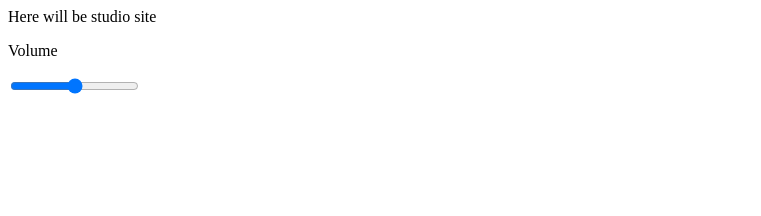
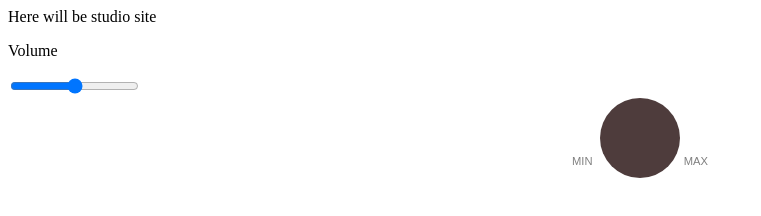
Before and after one commit to wojciechbator/wb-player, a React app: page / in a window 1280 px wide. Shown: the whole page, without its empty margins (0-761 px from the left). Built offline with nearby package versions, Linux system fonts and the light colour scheme.

Commit message:
Started with dial

```diff
--- a/client/audio/index.js
+++ b/client/audio/index.js
@@ -1,4 +1,5 @@
 import React, { Component } from 'react';
+import Dial from '../common/dial';
 
 let BUFF_SIZE_RENDERER = 16384,
     audioInput = null,
@@ -6,13 +7,13 @@ let BUFF_SIZE_RENDERER = 16384,
     gainNode = null,
     scriptProcessorNode = null,
     scriptProcessorAnalysisNode = null,
-    analyserNode = null
+    analyserNode = null;
 
 export default class Audio extends Component {
     constructor(props) {
         super(props);
         const state = {
-            currentVolume: 0
+            currentVolume: 0.5
         }
         this.captureAudio();
     }
@@ -24,7 +25,6 @@ export default class Audio extends Component {
                 navigator.mozGetUserMedia || navigator.msGetUserMedia;
 
         if (navigator.getUserMedia) {
-
             navigator.getUserMedia({ audio: true },
                 (stream) => {
                     this.startInput(audioContext, stream);
@@ -33,7 +33,6 @@ export default class Audio extends Component {
                     alert('Error capturing audio.');
                 }
             );
-
         } else { alert('getUserMedia not supported in this browser.'); }
     }
 
@@ -109,7 +108,8 @@ export default class Audio extends Component {
         return (
             <div>
                 <p>Volume</p>
-                <input id="volume" type="range" min="0" max="1" step="0.1" defaultValue="0.5" />
+                <input id="volume" type="range" min="0" max="1" step="0.01" defaultValue="0.5" />
+                <Dial knobsAmount={8}/>
             </div>
         );
     }
--- a/client/common/dial/dial.css
+++ b/client/common/dial/dial.css
@@ -1,3 +1,49 @@
-.dial-container {
-    display: block;
+.knob-surround {
+    position: relative;
+    background-color: #4E3C3C;
+    width: 5em;
+    height: 5em;
+    border-radius: 50%;
+    border: solid .25em darken(#181818, 4%);
+    margin: auto;
 }
+
+.knob {
+  position: absolute;
+  width: 100%;
+  height: 100%;
+  border-radius: 50%;
+  transform: rotate();
+  z-index: 10;
+}
+
+.min,
+.max {
+  display: block;
+  font-family: "Varela Round", sans-serif;
+  text-transform: uppercase;
+  -webkit-font-smoothing: antialiased;
+  font-size: 70%;
+  position: absolute;
+  opacity: .5;
+}
+
+.min {
+  bottom: 1em;
+  left: -2.5em;
+}
+
+.max {
+  bottom: 1em;
+  right: -2.5em;
+}
+
+.tick {
+  position: absolute;
+  width: 100%;
+  height: 100%;
+  top: 0;
+  left: 0;
+  z-index: 5;
+  overflow: visible;
+}
--- a/client/common/dial/index.js
+++ b/client/common/dial/index.js
@@ -1,7 +1,21 @@
+import React from 'react';
 import './dial.css';
 
-const Dial = (props) => (
-    <div className='dial-container'>Beautiful dial here</div>
+const Tick = (props) => (
+    <div className="tick" style={{ transform: rotate(props.angle) }}></div>
 );
 
+const Dial = (props) => {
+    let angles = [27, 54, 81, 108, 135, 162, 189, 216, 243];
+    return (
+        <div className="knob-surround">
+            <div className="knob"></div>
+            <span className="min">Min</span>
+            <span className="max">Max</span>
+            <div className="ticks">
+                {angles.forEach(angle => { return <Tick angle={angle} /> })}
+            </div>
+        </div>
+    );
+}
 export default Dial;
--- a/package.json
+++ b/package.json
@@ -25,9 +25,11 @@
     "babel-preset-es2015": "^6.24.1",
     "babel-preset-react": "^6.24.1",
     "babel-preset-react-hmre": "^1.1.1",
+    "css-loader": "^0.28.5",
     "html-webpack-plugin": "^2.30.1",
     "koa-webpack-middleware": "^1.0.7",
     "nodemon": "^1.11.0",
+    "style-loader": "^0.18.2",
     "webpack": "^3.5.5",
     "webpack-koa2-middleware": "^2.1.0"
   }
--- a/webpack.config.js
+++ b/webpack.config.js
@@ -32,6 +32,10 @@ module.exports = {
                     }
                 }
             }
+        },
+        {
+            test: /\.css$/,
+            loader: "style-loader!css-loader" // translates CSS into CommonJS
         }]
     },
     plugins: [
```
Also changed, not shown: 1 other file.
